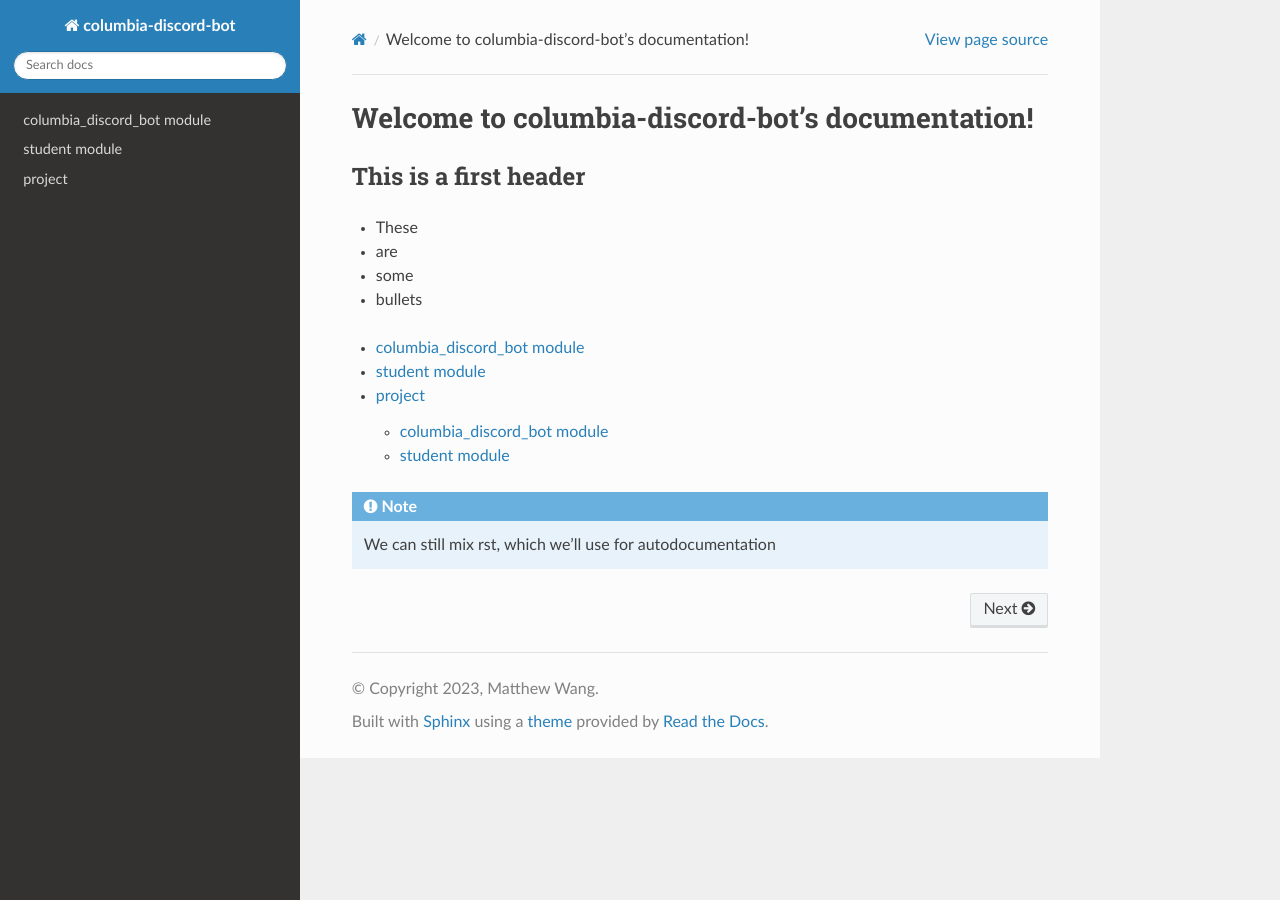
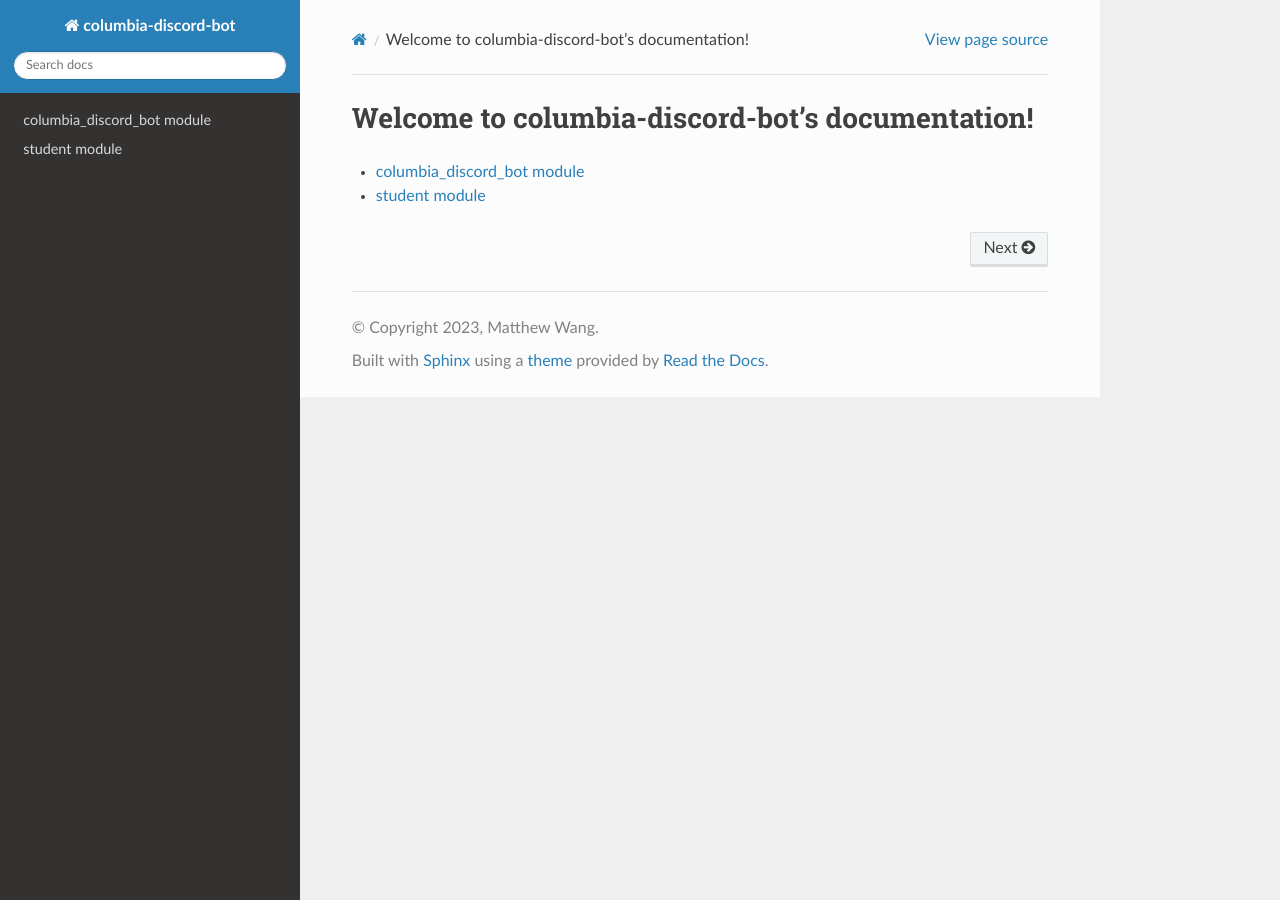
Before and after one commit to mw3071/columbia-discord-bot, a Sphinx documentation site: the page built from docs/index.md, in a window 1280 px wide. Built offline with Sphinx 7.4.7 and the Read the Docs theme 2.0.0, drawn with Linux system fonts in a browser that asks for light colours.

Commit message:
cleaned up toctree

````diff
--- a/docs/index.md
+++ b/docs/index.md
@@ -1,11 +1,4 @@
 # Welcome to columbia-discord-bot's documentation!
-
-## This is a first header
-
-- These
-- are
-- some
-- bullets
 
 ```eval_rst
 .. toctree::
@@ -13,7 +6,4 @@
 
    ./source/columbia_discord_bot
    ./source/student
-   ./source/modules
-.. note::
-      We can still mix rst, which we'll use for autodocumentation
 ```
````
